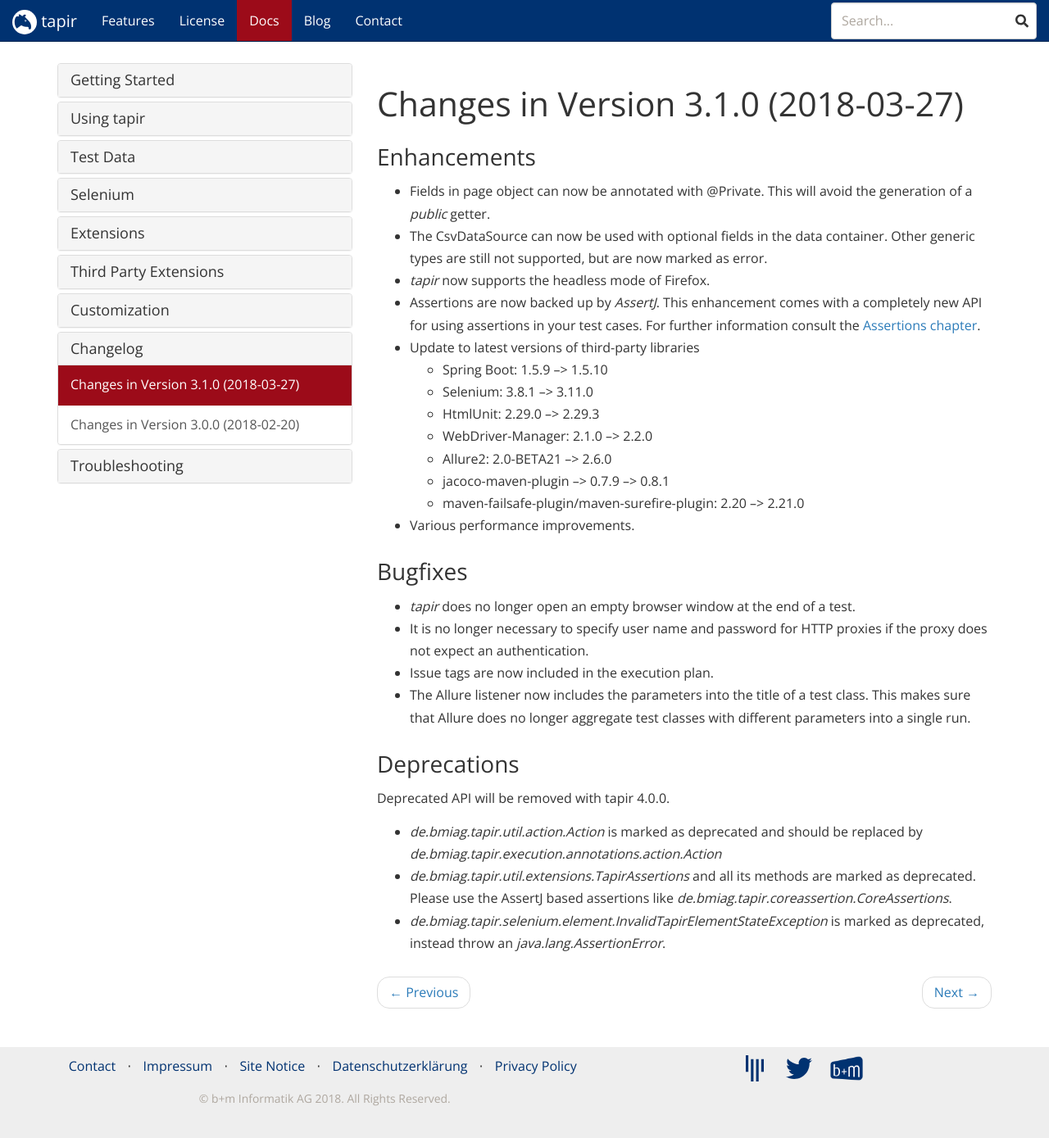
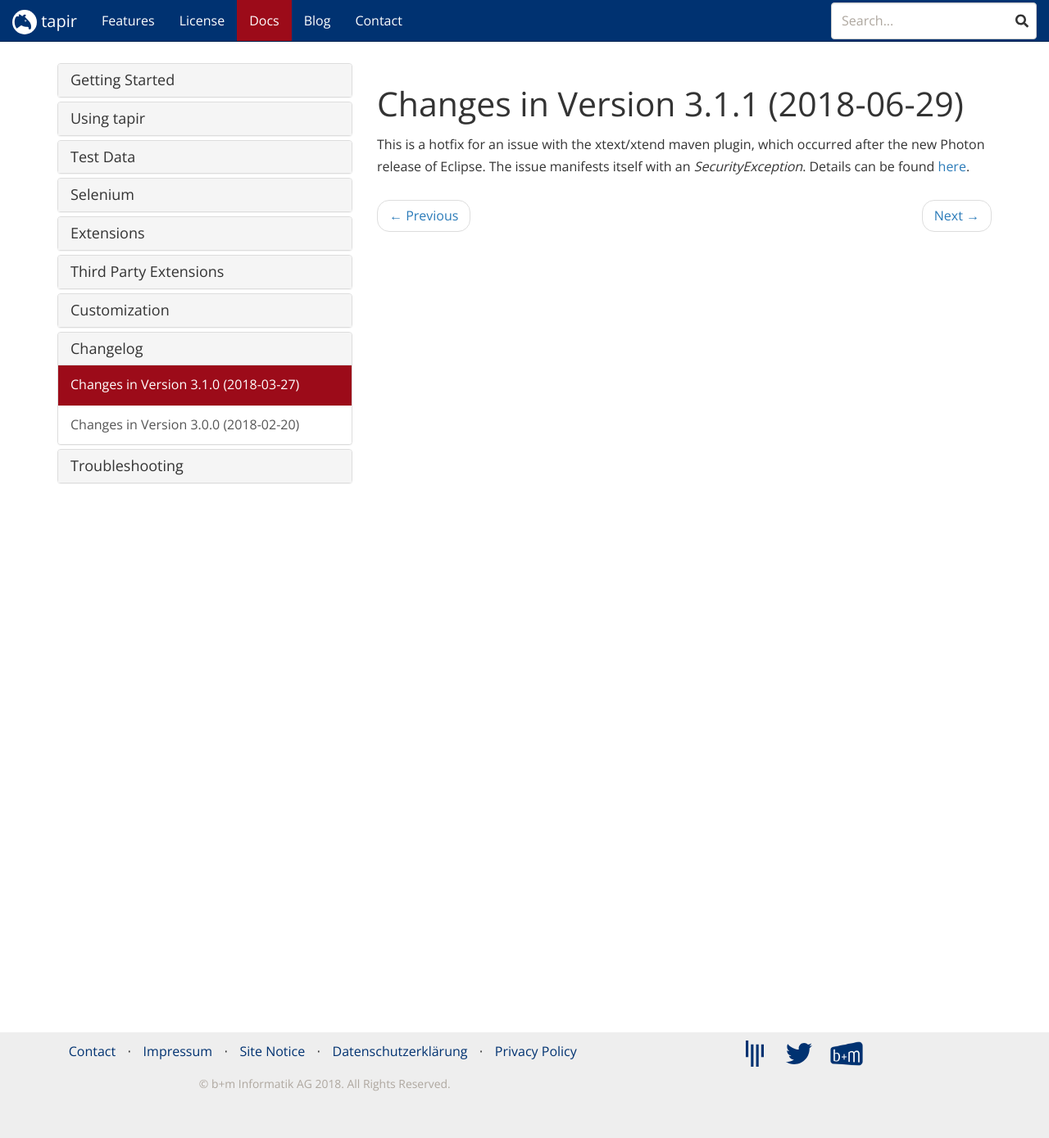
Before and after one commit to tapir-test/tapir-website, a Jekyll site: the page built from _docs/changelog/changelog-3.1.1.md, in a window 1280 px wide and 1400 px high. Shown: the top 1389 px of the window at 82% size. Built offline with Jekyll 4.4.1, drawn with Linux system fonts in a browser that asks for light colours; nearby versions of some CDN libraries; comment, search, counter and statistics services are not loaded.

Commit message:
3.1.1
Signed-off-by: Nils Christian Ehmke <nils-christian.ehmke@bmiag.de>

```diff
--- a/_docs/changelog/changelog-3.1.0.md
+++ b/_docs/changelog/changelog-3.1.0.md
@@ -10,14 +10,6 @@
 * The CsvDataSource can now be used with optional fields in the data container. Other generic types are still not supported, but are now marked as error.
 * *tapir* now supports the headless mode of Firefox.
 * Assertions are now backed up by *AssertJ*. This enhancement comes with a completely new API for using assertions in your test cases. For further information consult the [Assertions chapter]({{"/docs/usingtapir/assertions/" | prepend: site.baseurl}}).
-* Update to latest versions of third-party libraries
-  * Spring Boot: 1.5.9 --> 1.5.10
-  * Selenium: 3.8.1 --> 3.11.0
-  * HtmlUnit: 2.29.0 --> 2.29.3
-  * WebDriver-Manager: 2.1.0 --> 2.2.0
-  * Allure2: 2.0-BETA21 --> 2.6.0
-  * jacoco-maven-plugin --> 0.7.9 --> 0.8.1
-  * maven-failsafe-plugin/maven-surefire-plugin: 2.20 --> 2.21.0
 * Various performance improvements.
 
 ### Bugfixes
--- /dev/null
+++ b/_docs/changelog/changelog-3.1.1.md
@@ -0,0 +1,8 @@
+---
+title: Changes in Version 3.1.1 (2018-06-29)
+description: The changelog for the 3.1.1 release
+permalink: /docs/changelog/changelog-3.1.0/
+
+---
+
+This is a hotfix for an issue with the xtext/xtend maven plugin, which occurred after the new Photon release of Eclipse. The issue manifests itself with an *SecurityException*. Details can be found [here]({{"https://github.com/eclipse/xtext/issues/1231"}}).
```
Also changed, not shown: _posts/2018-03-27-tapir-release-3.1.0.md (+0 -1 lines).
